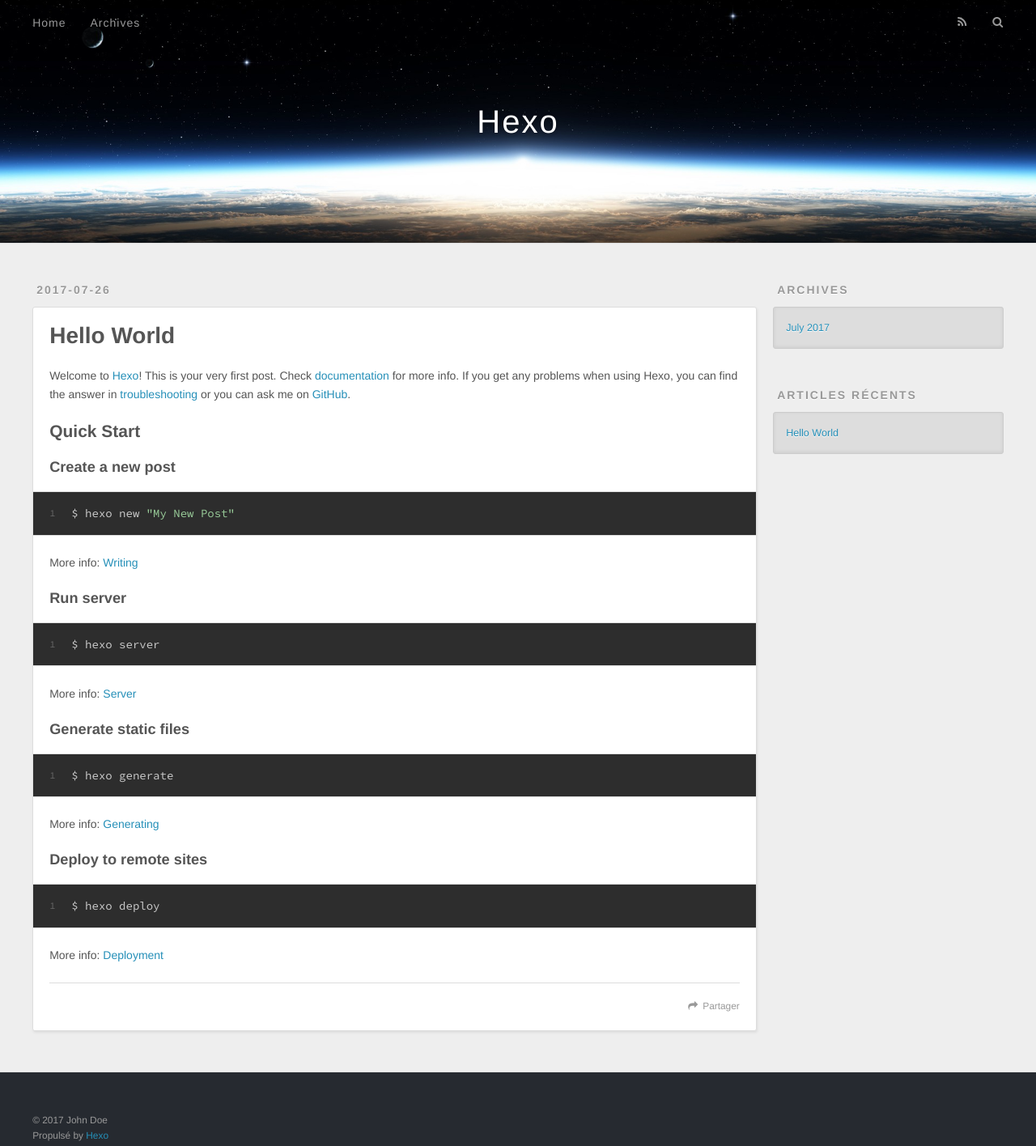
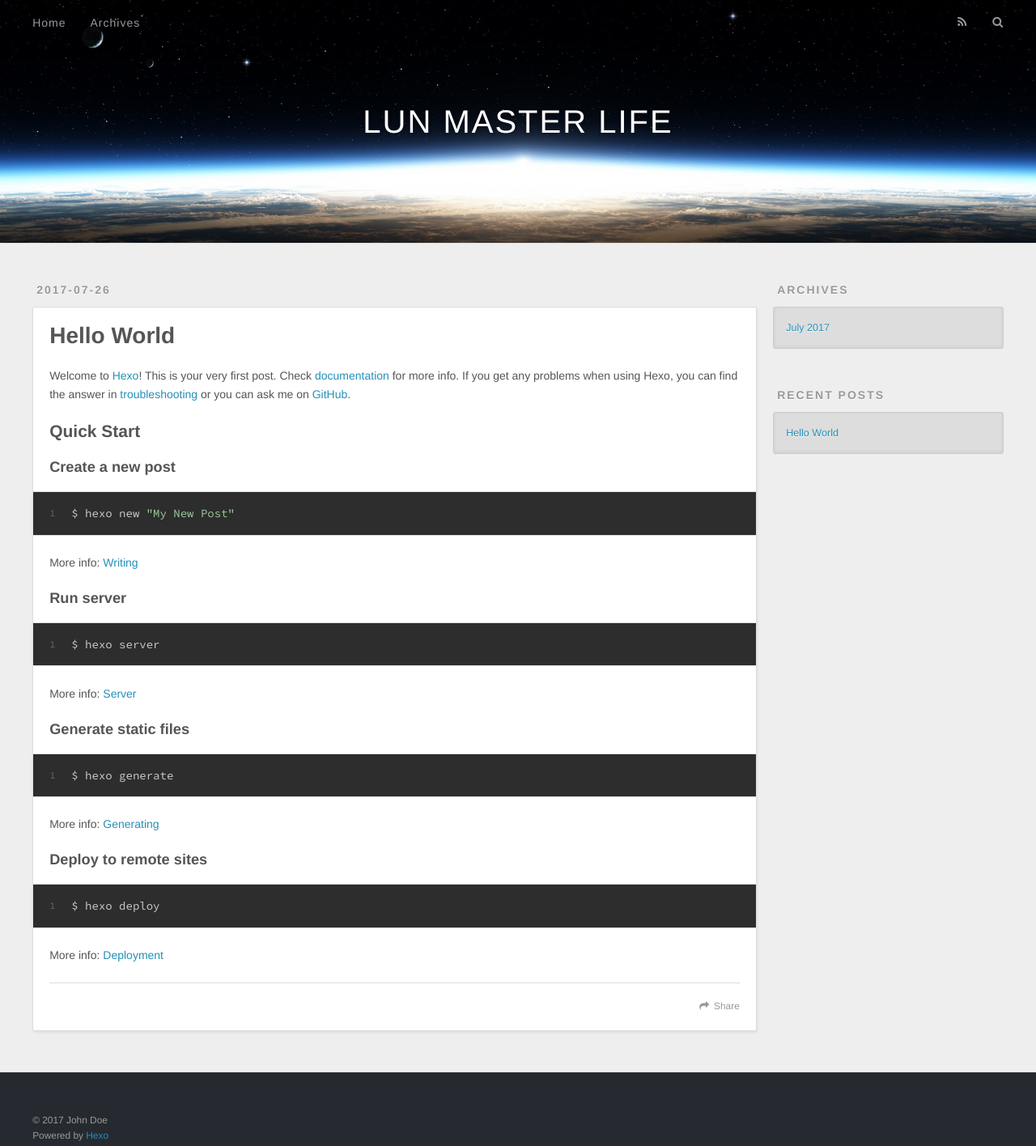
Before and after one commit to JHIH-LUN/JHIH-LUN.github.io, a plain HTML site: page index.html in a window 1280 px wide. Shown: the whole page at 81% size. Drawn offline with nearby package versions, Linux system fonts and the light colour scheme.

Commit message:
Site updated: 2017-07-26 22:10:14

```diff
--- a/2017/07/26/hello-world/index.html
+++ b/2017/07/26/hello-world/index.html
@@ -3,20 +3,20 @@
 <head>
   <meta charset="utf-8">
 
-  <title>Hello World | Hexo</title>
+  <title>Hello World | LUN MASTER LIFE</title>
   <meta name="viewport" content="width=device-width, initial-scale=1, maximum-scale=1">
   <meta name="description" content="Welcome to Hexo! This is your very first post. Check documentation for more info. If you get any problems when using Hexo, you can find the answer in troubleshooting or you can ask me on GitHub. Quick">
 <meta property="og:type" content="article">
 <meta property="og:title" content="Hello World">
 <meta property="og:url" content="http://yoursite.com/2017/07/26/hello-world/index.html">
-<meta property="og:site_name" content="Hexo">
+<meta property="og:site_name" content="LUN MASTER LIFE">
 <meta property="og:description" content="Welcome to Hexo! This is your very first post. Check documentation for more info. If you get any problems when using Hexo, you can find the answer in troubleshooting or you can ask me on GitHub. Quick">
 <meta property="og:updated_time" content="2017-07-26T13:57:30.137Z">
 <meta name="twitter:card" content="summary">
 <meta name="twitter:title" content="Hello World">
 <meta name="twitter:description" content="Welcome to Hexo! This is your very first post. Check documentation for more info. If you get any problems when using Hexo, you can find the answer in troubleshooting or you can ask me on GitHub. Quick">
 
-    <link rel="alternate" href="/atom.xml" title="Hexo" type="application/atom+xml">
+    <link rel="alternate" href="/atom.xml" title="LUN MASTER LIFE" type="application/atom+xml">
 
 
     <link rel="icon" href="/favicon.png">
@@ -37,7 +37,7 @@
   <div id="header-outer" class="outer">
     <div id="header-title" class="inner">
       <h1 id="logo-wrap">
-        <a href="/" id="logo">Hexo</a>
+        <a href="/" id="logo">LUN MASTER LIFE</a>
       </h1>
 
     </div>
@@ -52,9 +52,9 @@
       </nav>
       <nav id="sub-nav">
 
-          <a id="nav-rss-link" class="nav-icon" href="/atom.xml" title="Flux RSS"></a>
+          <a id="nav-rss-link" class="nav-icon" href="/atom.xml" title="RSS Feed"></a>
 
-        <a id="nav-search-btn" class="nav-icon" title="Rechercher"></a>
+        <a id="nav-search-btn" class="nav-icon" title="Search"></a>
       </nav>
       <div id="search-form-wrap">
         <form action="//google.com/search" method="get" accept-charset="UTF-8" class="search-form"><input type="search" name="q" class="search-form-input" placeholder="Search"><button type="submit" class="search-form-submit">&#xF002;</button><input type="hidden" name="sitesearch" value="http://yoursite.com"></form>
@@ -98,7 +98,7 @@
 
     </div>
     <footer class="article-footer">
-      <a data-url="http://yoursite.com/2017/07/26/hello-world/" data-id="cj5l33jjq0000z4uvvz6q14uw" class="article-share-link">Partager</a>
+      <a data-url="http://yoursite.com/2017/07/26/hello-world/" data-id="cj5l37lv600008kuvvme024d2" class="article-share-link">Share</a>
 
 
     </footer>
@@ -132,7 +132,7 @@
 
 
   <div class="widget-wrap">
-    <h3 class="widget-title">Articles récents</h3>
+    <h3 class="widget-title">Recent Posts</h3>
     <div class="widget">
       <ul>
 
@@ -153,7 +153,7 @@
   <div class="outer">
     <div id="footer-info" class="inner">
       &copy; 2017 John Doe<br>
-      Propulsé by <a href="http://hexo.io/" target="_blank">Hexo</a>
+      Powered by <a href="http://hexo.io/" target="_blank">Hexo</a>
     </div>
   </div>
 </footer>
--- a/index.html
+++ b/index.html
@@ -3,16 +3,16 @@
 <head>
   <meta charset="utf-8">
 
-  <title>Hexo</title>
+  <title>LUN MASTER LIFE</title>
   <meta name="viewport" content="width=device-width, initial-scale=1, maximum-scale=1">
   <meta property="og:type" content="website">
-<meta property="og:title" content="Hexo">
+<meta property="og:title" content="LUN MASTER LIFE">
 <meta property="og:url" content="http://yoursite.com/index.html">
-<meta property="og:site_name" content="Hexo">
+<meta property="og:site_name" content="LUN MASTER LIFE">
 <meta name="twitter:card" content="summary">
-<meta name="twitter:title" content="Hexo">
+<meta name="twitter:title" content="LUN MASTER LIFE">
 
-    <link rel="alternate" href="/atom.xml" title="Hexo" type="application/atom+xml">
+    <link rel="alternate" href="/atom.xml" title="LUN MASTER LIFE" type="application/atom+xml">
 
 
     <link rel="icon" href="/favicon.png">
@@ -33,7 +33,7 @@
   <div id="header-outer" class="outer">
     <div id="header-title" class="inner">
       <h1 id="logo-wrap">
-        <a href="/" id="logo">Hexo</a>
+        <a href="/" id="logo">LUN MASTER LIFE</a>
       </h1>
 
     </div>
@@ -48,9 +48,9 @@
       </nav>
       <nav id="sub-nav">
 
-          <a id="nav-rss-link" class="nav-icon" href="/atom.xml" title="Flux RSS"></a>
+          <a id="nav-rss-link" class="nav-icon" href="/atom.xml" title="RSS Feed"></a>
 
-        <a id="nav-search-btn" class="nav-icon" title="Rechercher"></a>
+        <a id="nav-search-btn" class="nav-icon" title="Search"></a>
       </nav>
       <div id="search-form-wrap">
         <form action="//google.com/search" method="get" accept-charset="UTF-8" class="search-form"><input type="search" name="q" class="search-form-input" placeholder="Search"><button type="submit" class="search-form-submit">&#xF002;</button><input type="hidden" name="sitesearch" value="http://yoursite.com"></form>
@@ -96,7 +96,7 @@
 
     </div>
     <footer class="article-footer">
-      <a data-url="http://yoursite.com/2017/07/26/hello-world/" data-id="cj5l33jjq0000z4uvvz6q14uw" class="article-share-link">Partager</a>
+      <a data-url="http://yoursite.com/2017/07/26/hello-world/" data-id="cj5l37lv600008kuvvme024d2" class="article-share-link">Share</a>
 
 
     </footer>
@@ -131,7 +131,7 @@
 
 
   <div class="widget-wrap">
-    <h3 class="widget-title">Articles récents</h3>
+    <h3 class="widget-title">Recent Posts</h3>
     <div class="widget">
       <ul>
 
@@ -152,7 +152,7 @@
   <div class="outer">
     <div id="footer-info" class="inner">
       &copy; 2017 John Doe<br>
-      Propulsé by <a href="http://hexo.io/" target="_blank">Hexo</a>
+      Powered by <a href="http://hexo.io/" target="_blank">Hexo</a>
     </div>
   </div>
 </footer>
```
Also changed, not shown: archives/2017/07/index.html (+10 -10 lines), archives/2017/index.html (+10 -10 lines), archives/index.html (+10 -10 lines).
